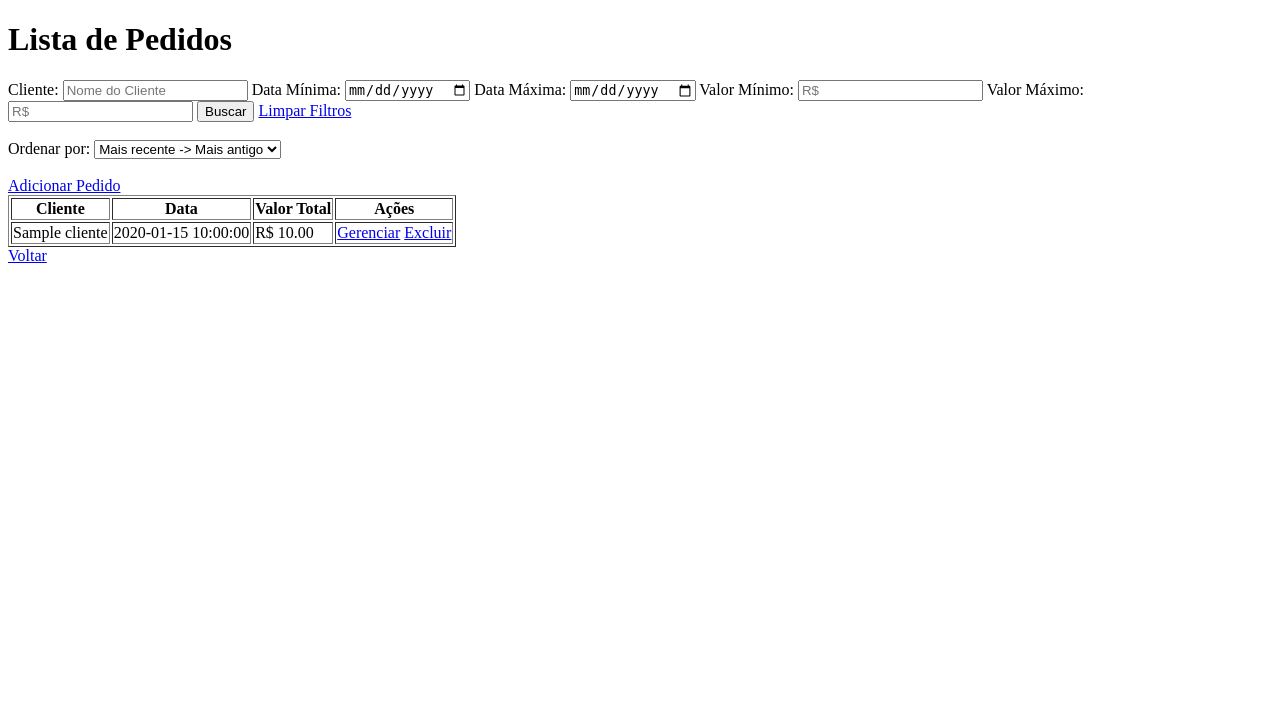
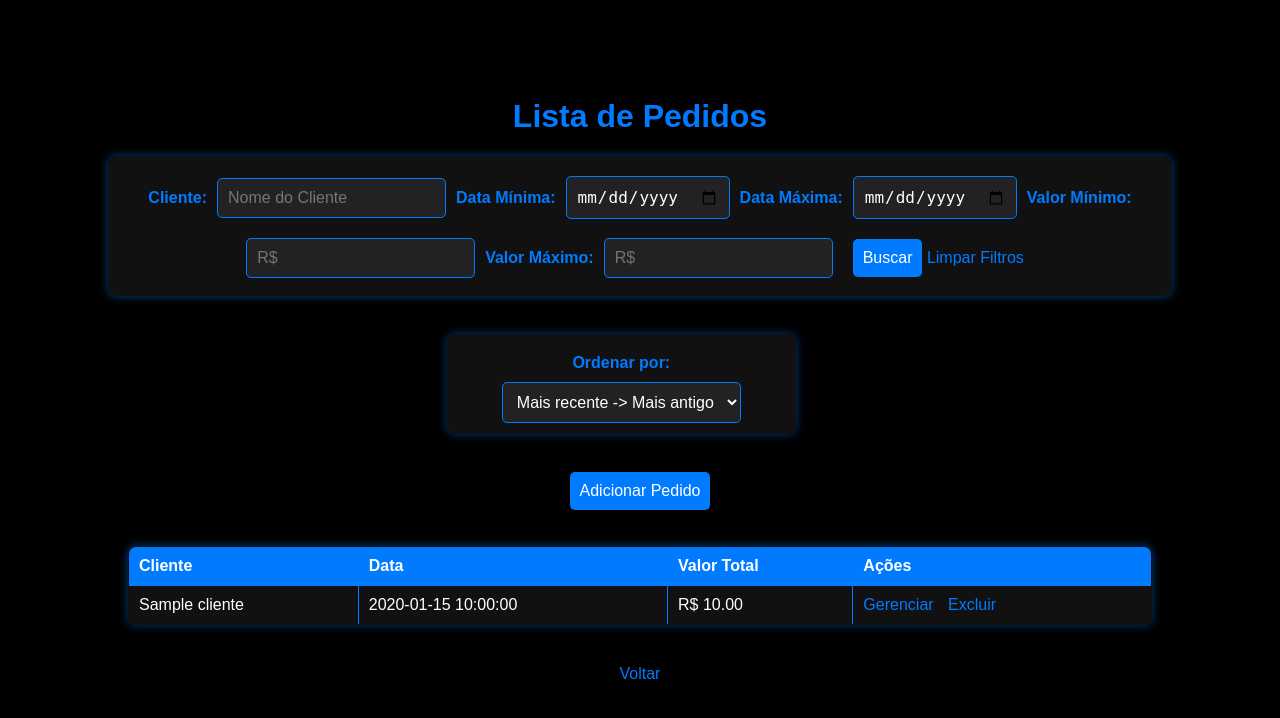
Before and after one commit to Mr-Vitor/projeto-sistema-pedidos, a Flask app: page /pedidos/ in a window 1280 px wide. Shown: the top 718 px of the page. Run offline with Flask 3, Linux system fonts and the light colour scheme; a user stored in the database is signed in; tables that the repository leaves empty hold one stand-in row (values such as "Sample post").

Commit message:
css implementado

```diff
--- a/Projeto v1.5/templates/pedidos/pedidos.html
+++ b/Projeto v1.5/templates/pedidos/pedidos.html
@@ -3,6 +3,7 @@
 <head>
     <meta charset="UTF-8">
     <title>Lista de Pedidos</title>
+    <link rel="stylesheet" href="{{ url_for('static', filename='css/clientes.css') }}">
 </head>
 <body>
     <h1>Lista de Pedidos</h1>
@@ -23,14 +24,16 @@
 
         <label>Valor Máximo:</label>
         <input type="number" step="0.01" name="valor_max" placeholder="R$" value="{{ valor_max or '' }}">
-
-        <button type="submit">Buscar</button>
-        <a href="{{ url_for('pedidos.listar_pedidos') }}">Limpar Filtros</a>
+        <div>
+            <button type="submit">Buscar</button>
+            <a href="{{ url_for('pedidos.listar_pedidos') }}">Limpar Filtros</a>
+        </div>
     </form>
 
     <br>
 
     <!-- Opção de ordenação -->
+    <div class="ordenar">
     <form method="GET" action="{{ url_for('pedidos.listar_pedidos') }}">
         <label>Ordenar por:</label>
         <select name="ordem" onchange="this.form.submit()">
@@ -38,11 +41,12 @@
             <option value="asc" {% if ordem == 'asc' %}selected{% endif %}>Mais antigo -> Mais recente</option>
         </select>
     </form>
-
+    </div>
     <br>
 
-    <a href="{{ url_for('pedidos.adicionar_pedido') }}">Adicionar Pedido</a>
-
+    <a href="{{ url_for('pedidos.adicionar_pedido') }}"><button>Adicionar Pedido</button></a>
+    <br>
+    <br>
     <table border="1">
         <tr>
             <th>Cliente</th>
@@ -62,6 +66,6 @@
         </tr>
         {% endfor %}
     </table>
-    <a href="{{ url_for('index') }}">Voltar</a>
+    <a class="voltar" href="{{ url_for('index') }}">Voltar</a>
 </body>
 </html>
```
